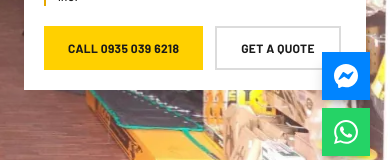
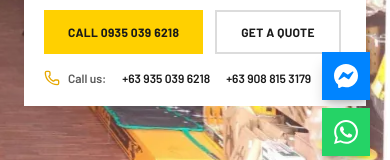
Before and after one commit to zedsibc-bot/zed, a Next.js app: page / in a window 390 px wide. Shown: the part 612-772 px from the top of the page. Built offline with nearby package versions, Linux system fonts and the light colour scheme; no server answers.

Commit message:
Show both phone numbers in hero

```diff
--- a/app/components/Hero.tsx
+++ b/app/components/Hero.tsx
@@ -1,5 +1,6 @@
 import Image from "next/image";
 import { company, heroFeatures } from "@/app/data";
+import { PhoneIcon } from "./icons";
 
 export default function Hero() {
   return (
@@ -40,6 +41,24 @@ export default function Hero() {
                 GET A QUOTE
               </a>
             </div>
+            <div className="mt-4 flex flex-wrap items-center gap-x-4 gap-y-2 text-xs font-semibold text-ink sm:text-sm">
+              <span className="flex items-center gap-2 text-muted-2">
+                <PhoneIcon className="h-4 w-4 text-gold-deep" aria-hidden="true" />
+                Call us:
+              </span>
+              <a
+                href={`tel:${company.phoneTel}`}
+                className="underline-offset-4 hover:text-gold-deep hover:underline"
+              >
+                {company.phoneIntl}
+              </a>
+              <a
+                href={`tel:${company.secondaryPhoneTel}`}
+                className="underline-offset-4 hover:text-gold-deep hover:underline"
+              >
+                {company.secondaryPhoneIntl}
+              </a>
+            </div>
           </div>
         </div>
       </div>
```
